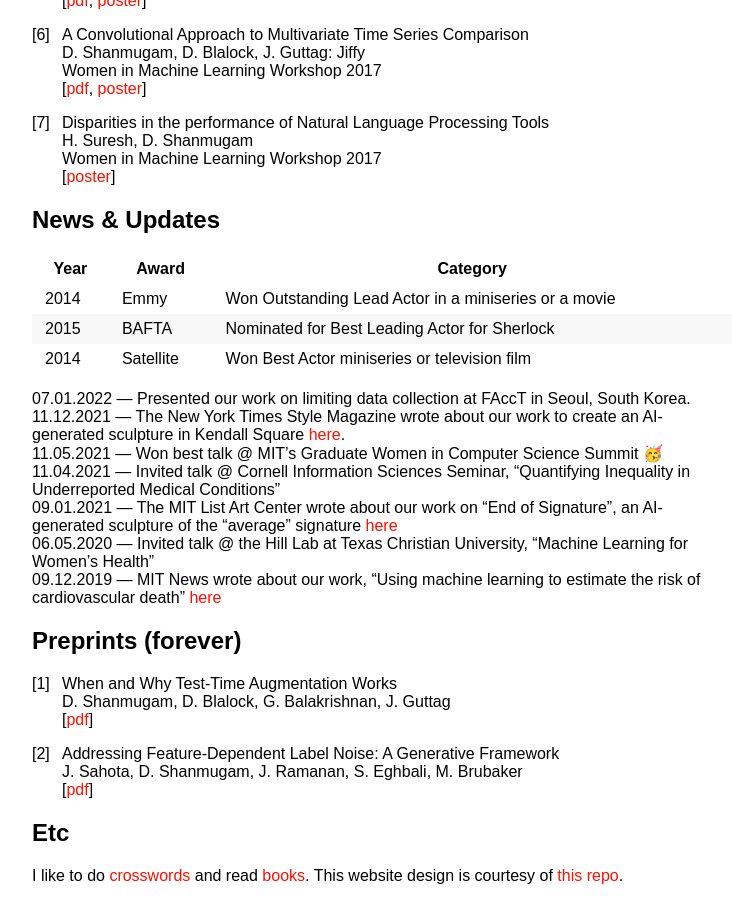
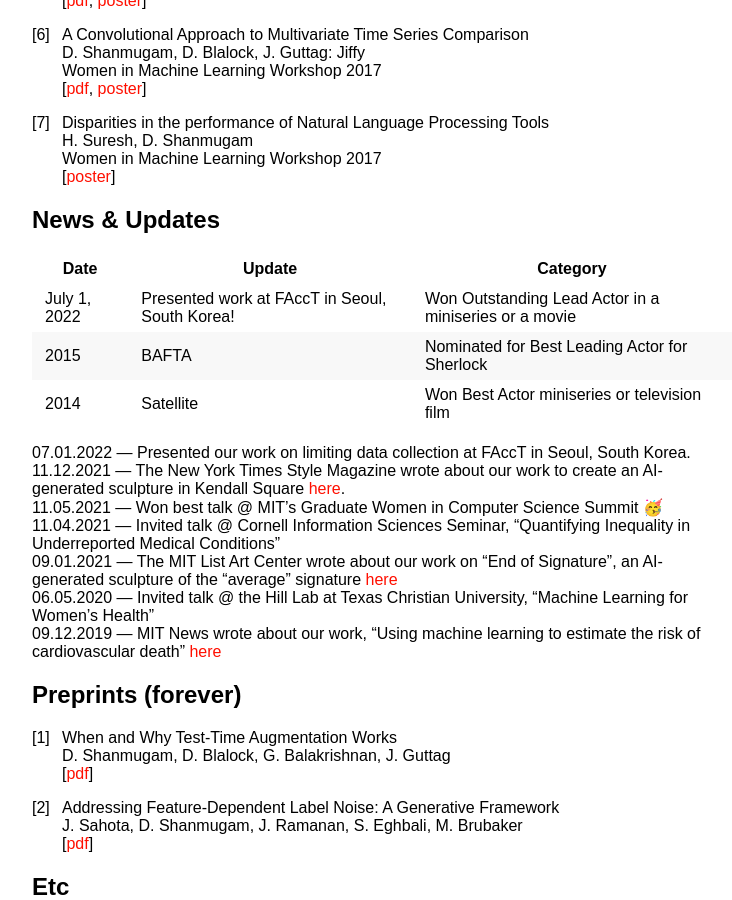
Before and after one commit to dmshanmugam/dmshanmugam.github.io, a Jekyll site: the page built from index.md, in a window 1280 px wide and 900 px high, scrolled down 1187 px. Shown: the whole window, without its empty margins (258-990 px from the left). Built offline with Jekyll 4.4.1, drawn with Linux system fonts in a browser that asks for light colours; our own code applies the rules of GitHub Pages for plain Markdown files.

Commit message:
trying table

```diff
--- a/index.md
+++ b/index.md
@@ -68,9 +68,9 @@ Women in Machine Learning Workshop 2017 \\
 
 ## News & Updates
 
-Year | Award | Category
+Date | Update | Category
 -----|-------|--------
-2014 | Emmy  | Won Outstanding Lead Actor in a miniseries or a movie
+July 1, 2022 | Presented work at FAccT in Seoul, South Korea!  | Won Outstanding Lead Actor in a miniseries or a movie
 2015 | BAFTA | Nominated for Best Leading Actor for Sherlock
 2014 | Satellite | Won Best Actor miniseries or television film
 
```
